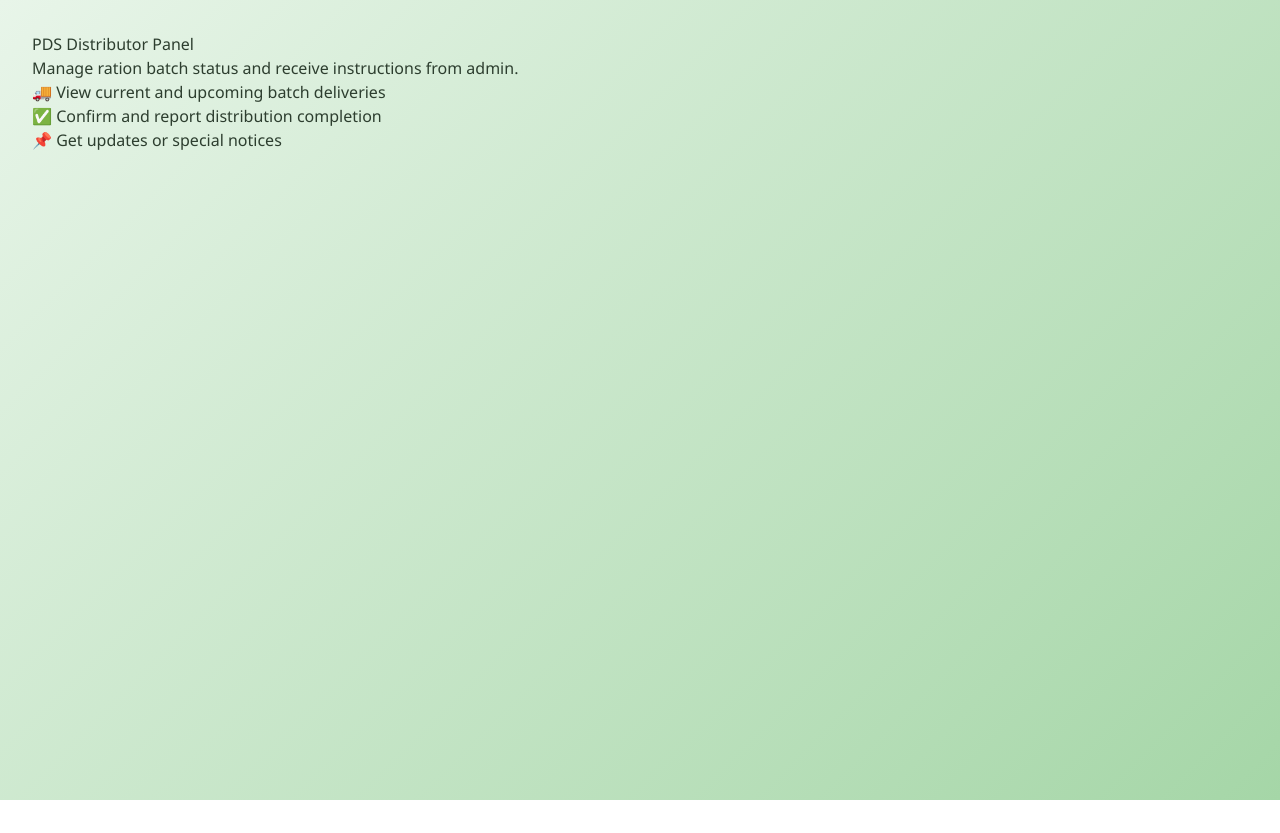
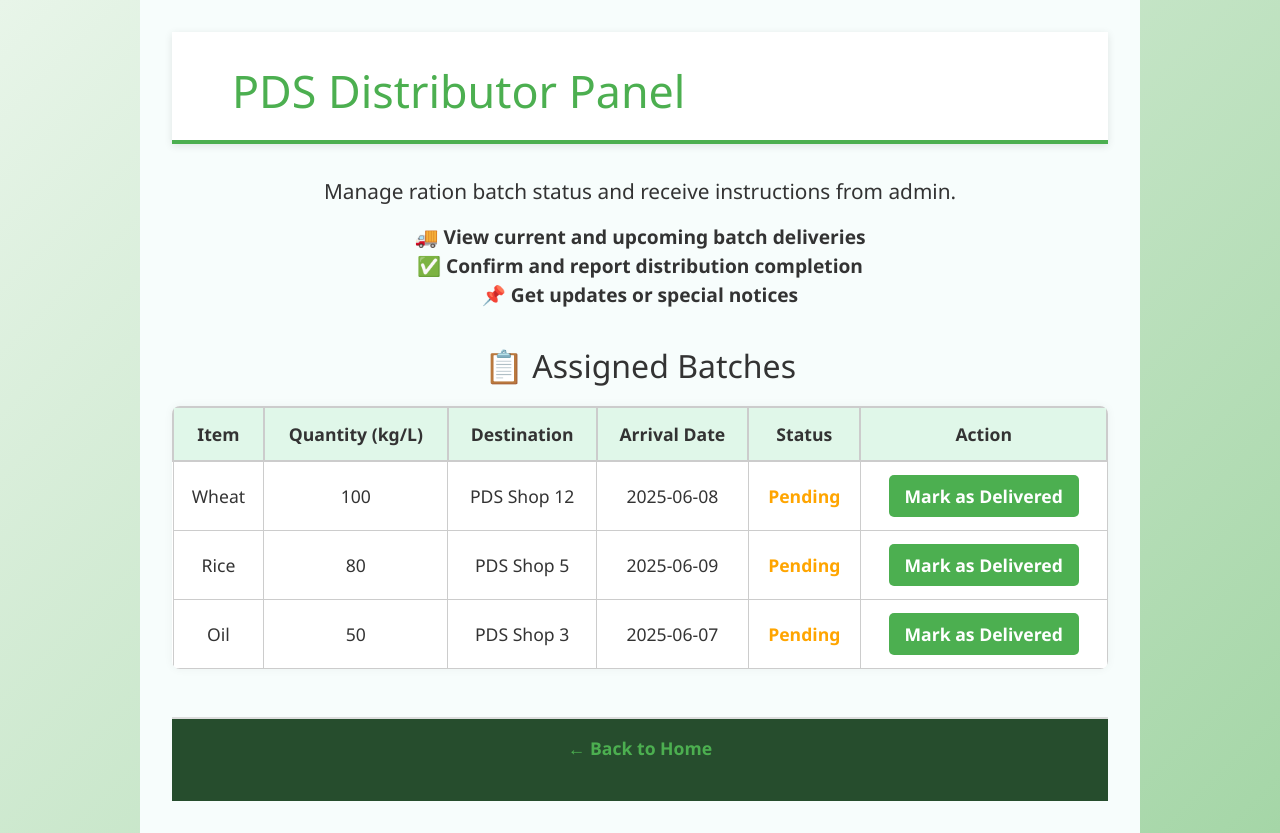
Before and after one commit to Jayasree273/smart-ration, a Next.js app: page /distributor in a window 1280 px wide. Before the commit the page ends 800 px from the top, so only its background shows below. Built offline with nearby package versions, Linux system fonts and the light colour scheme.

Commit message:
Update distributor.js

```diff
--- a/pages/distributor.js
+++ b/pages/distributor.js
@@ -1,13 +1,133 @@
+import { useState } from 'react';
+
 export default function DistributorPage() {
+  // Simulate some assigned batches (you can connect to Admin in future)
+  const initialBatches = [
+    { id: 1, item: 'Wheat', quantity: 100, destination: 'PDS Shop 12', date: '2025-06-08', delivered: false },
+    { id: 2, item: 'Rice', quantity: 80, destination: 'PDS Shop 5', date: '2025-06-09', delivered: false },
+    { id: 3, item: 'Oil', quantity: 50, destination: 'PDS Shop 3', date: '2025-06-07', delivered: false }
+  ];
+
+  const [batches, setBatches] = useState(initialBatches);
+
+  const markAsDelivered = (id) => {
+    const updatedBatches = batches.map(batch =>
+      batch.id === id ? { ...batch, delivered: true } : batch
+    );
+    setBatches(updatedBatches);
+  };
+
   return (
-    <div style={{ padding: '2rem' }}>
-      <h1>PDS Distributor Panel</h1>
-      <p>Manage ration batch status and receive instructions from admin.</p>
-      <ul>
-        <li>🚚 View current and upcoming batch deliveries</li>
-        <li>✅ Confirm and report distribution completion</li>
-        <li>📌 Get updates or special notices</li>
-      </ul>
+    <div style={{
+      padding: '2rem',
+      fontFamily: 'Segoe UI, sans-serif',
+      backgroundColor: '#f7fdfc',
+      minHeight: '100vh',
+      color: '#333',
+      maxWidth: '1000px',
+      margin: '0 auto'
+    }}>
+      <header style={{
+        marginBottom: '2rem',
+        borderBottom: '4px solid #4CAF50',
+        paddingBottom: '1rem',
+        textAlign: 'center'
+      }}>
+        <h1 style={{ color: '#4CAF50', fontSize: '2.8rem' }}>PDS Distributor Panel</h1>
+      </header>
+
+      <section style={{ marginBottom: '2rem', textAlign: 'center' }}>
+        <p style={{ fontSize: '1.3rem' }}>Manage ration batch status and receive instructions from admin.</p>
+        <ul style={{
+          listStyleType: 'none',
+          padding: 0,
+          fontSize: '1.2rem',
+          lineHeight: '1.8rem',
+          marginTop: '1rem'
+        }}>
+          <li>🚚 <strong>View current and upcoming batch deliveries</strong></li>
+          <li>✅ <strong>Confirm and report distribution completion</strong></li>
+          <li>📌 <strong>Get updates or special notices</strong></li>
+        </ul>
+      </section>
+
+      <section>
+        <h2 style={{ fontSize: '2rem', marginBottom: '1rem', textAlign: 'center' }}>📋 Assigned Batches</h2>
+        {batches.length === 0 ? (
+          <p style={{ fontSize: '1.2rem', textAlign: 'center' }}>No assigned batches.</p>
+        ) : (
+          <table style={{
+            width: '100%',
+            borderCollapse: 'collapse',
+            marginTop: '1rem',
+            fontSize: '1.1rem',
+            backgroundColor: '#fff',
+            borderRadius: '8px',
+            overflow: 'hidden',
+            boxShadow: '0 0 10px rgba(0,0,0,0.05)'
+          }}>
+            <thead style={{ backgroundColor: '#e0f7e9' }}>
+              <tr>
+                <th style={{ border: '2px solid #ccc', padding: '0.8rem' }}>Item</th>
+                <th style={{ border: '2px solid #ccc', padding: '0.8rem' }}>Quantity (kg/L)</th>
+                <th style={{ border: '2px solid #ccc', padding: '0.8rem' }}>Destination</th>
+                <th style={{ border: '2px solid #ccc', padding: '0.8rem' }}>Arrival Date</th>
+                <th style={{ border: '2px solid #ccc', padding: '0.8rem' }}>Status</th>
+                <th style={{ border: '2px solid #ccc', padding: '0.8rem' }}>Action</th>
+              </tr>
+            </thead>
+            <tbody>
+              {batches.map((batch) => (
+                <tr key={batch.id}>
+                  <td style={{ border: '1px solid #ccc', padding: '0.8rem', textAlign: 'center' }}>{batch.item}</td>
+                  <td style={{ border: '1px solid #ccc', padding: '0.8rem', textAlign: 'center' }}>{batch.quantity}</td>
+                  <td style={{ border: '1px solid #ccc', padding: '0.8rem', textAlign: 'center' }}>{batch.destination}</td>
+                  <td style={{ border: '1px solid #ccc', padding: '0.8rem', textAlign: 'center' }}>{batch.date}</td>
+                  <td style={{
+                    border: '1px solid #ccc',
+                    padding: '0.8rem',
+                    textAlign: 'center',
+                    color: batch.delivered ? 'green' : 'orange',
+                    fontWeight: 'bold'
+                  }}>
+                    {batch.delivered ? 'Delivered' : 'Pending'}
+                  </td>
+                  <td style={{ border: '1px solid #ccc', padding: '0.8rem', textAlign: 'center' }}>
+                    {!batch.delivered && (
+                      <button onClick={() => markAsDelivered(batch.id)} style={{
+                        backgroundColor: '#4CAF50',
+                        color: 'white',
+                        padding: '0.5rem 1rem',
+                        border: 'none',
+                        borderRadius: '5px',
+                        cursor: 'pointer',
+                        fontWeight: 'bold'
+                      }}>
+                        Mark as Delivered
+                      </button>
+                    )}
+                    {batch.delivered && '✅'}
+                  </td>
+                </tr>
+              ))}
+            </tbody>
+          </table>
+        )}
+      </section>
+
+      <footer style={{
+        marginTop: '3rem',
+        borderTop: '2px solid #ddd',
+        paddingTop: '1rem',
+        textAlign: 'center'
+      }}>
+        <a href="/" style={{
+          textDecoration: 'none',
+          color: '#4CAF50',
+          fontWeight: 'bold',
+          fontSize: '1.1rem'
+        }}>← Back to Home</a>
+      </footer>
     </div>
   );
 }
```
